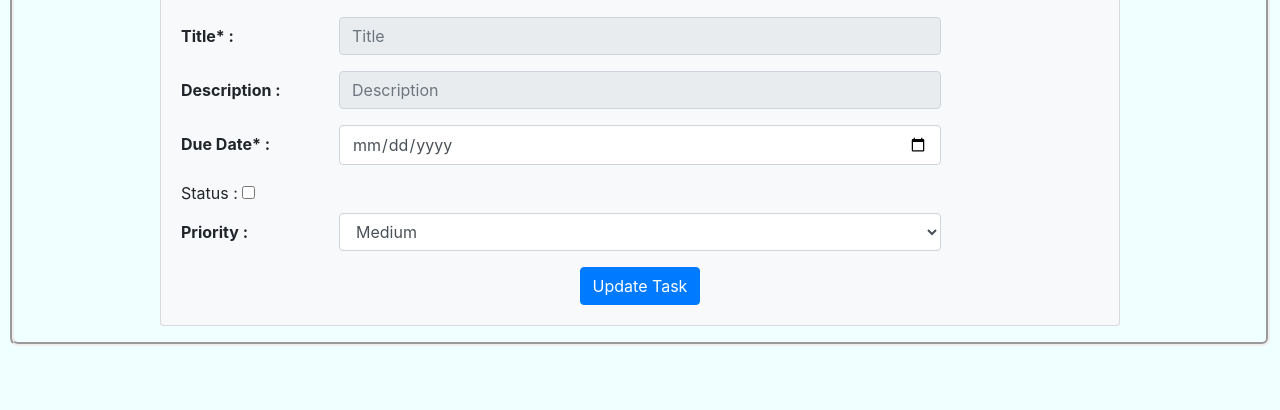
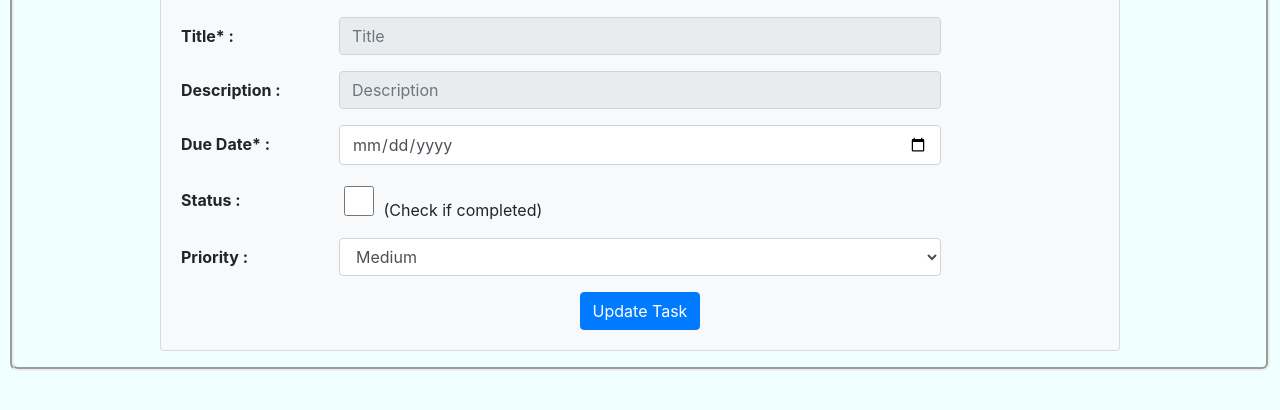
Before and after one commit to Akash2016IV/Task-and-Notes-Manager, a website: page public/updateTask.html in a window 1280 px wide. Shown: the part 100-510 px from the top of the page. Drawn offline with nearby package versions, Linux system fonts and the light colour scheme.

Commit message:
checkbox style updated

```diff
--- a/public/style.css
+++ b/public/style.css
@@ -23,3 +23,12 @@ body{
 .noteDiv{
     margin-left: 15px;
 }
+
+input[type=checkbox]{
+    width:30px;
+    height:30px;
+    margin:5px;
+    border:2px solid #b5c5dd;
+    position:relative;
+    outline:0;
+}
--- a/public/updateTask.html
+++ b/public/updateTask.html
@@ -36,9 +36,14 @@
                             <input type="date" class="form-control" id="dueDate" required placeholder="Due Date">
                         </div>
                     </div>
+                    <div class="form-group row">
+                        <label for="status" class="col-sm-2 col-form-label font-weight-bold">Status :</label>
+                        <div class="col-sm-8">
+                            <input type= "checkbox" id = "status" class="check">
+                            <span>(Check if completed)</span>
+                        </div>
+                    </div>
 
-                    <label>Status :</label>
-                    <input type= "checkbox" id = "status">
                     <div class="form-group row">
                         <label for="priority" class="col-sm-2 col-form-label font-weight-bold">Priority :</label>
                         <div class="col-sm-8">
```
Also changed, not shown: public/index.html (+1 -1 lines), write-db.js (deleted, +0 -19 lines), 1 other file.
